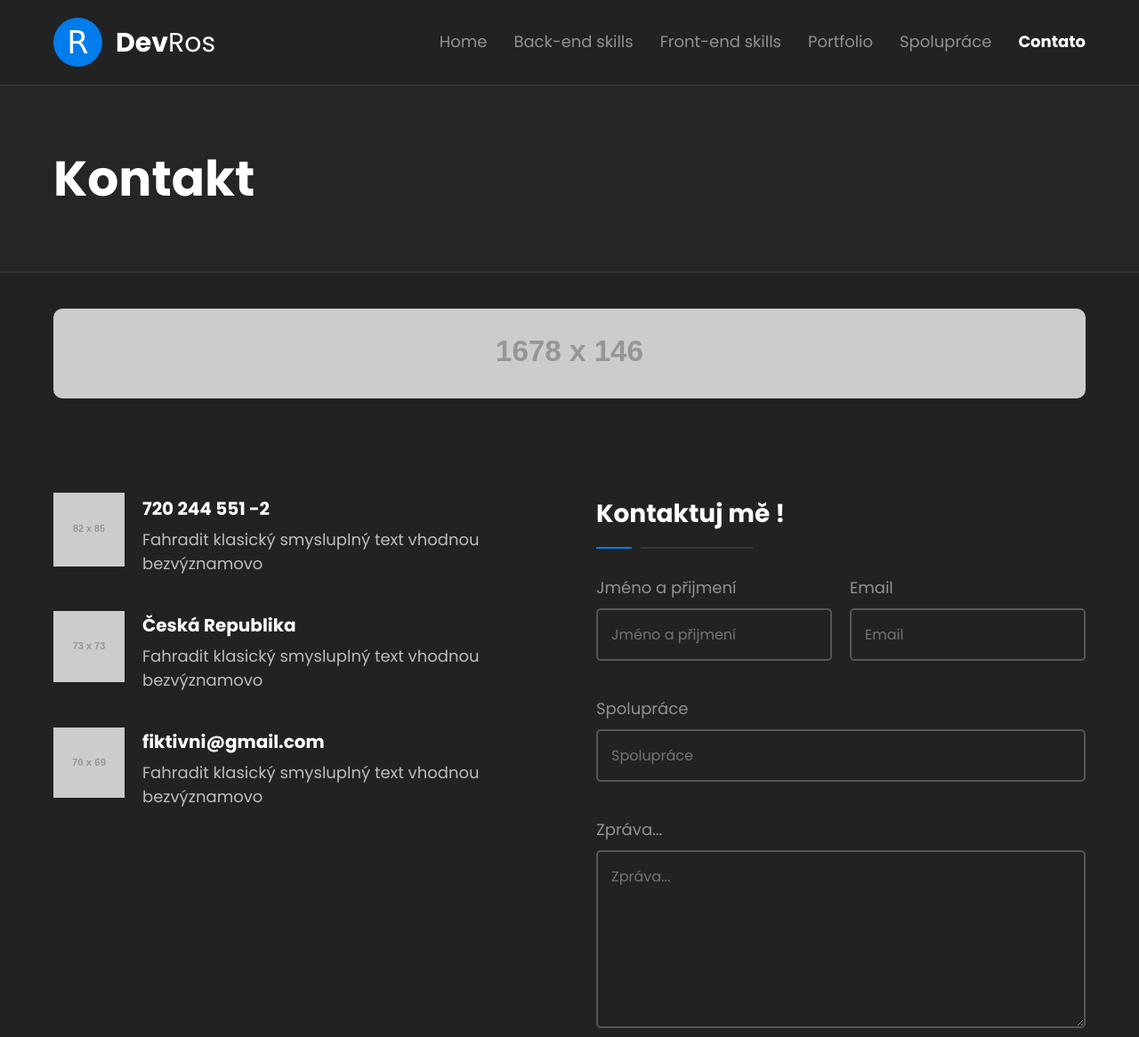
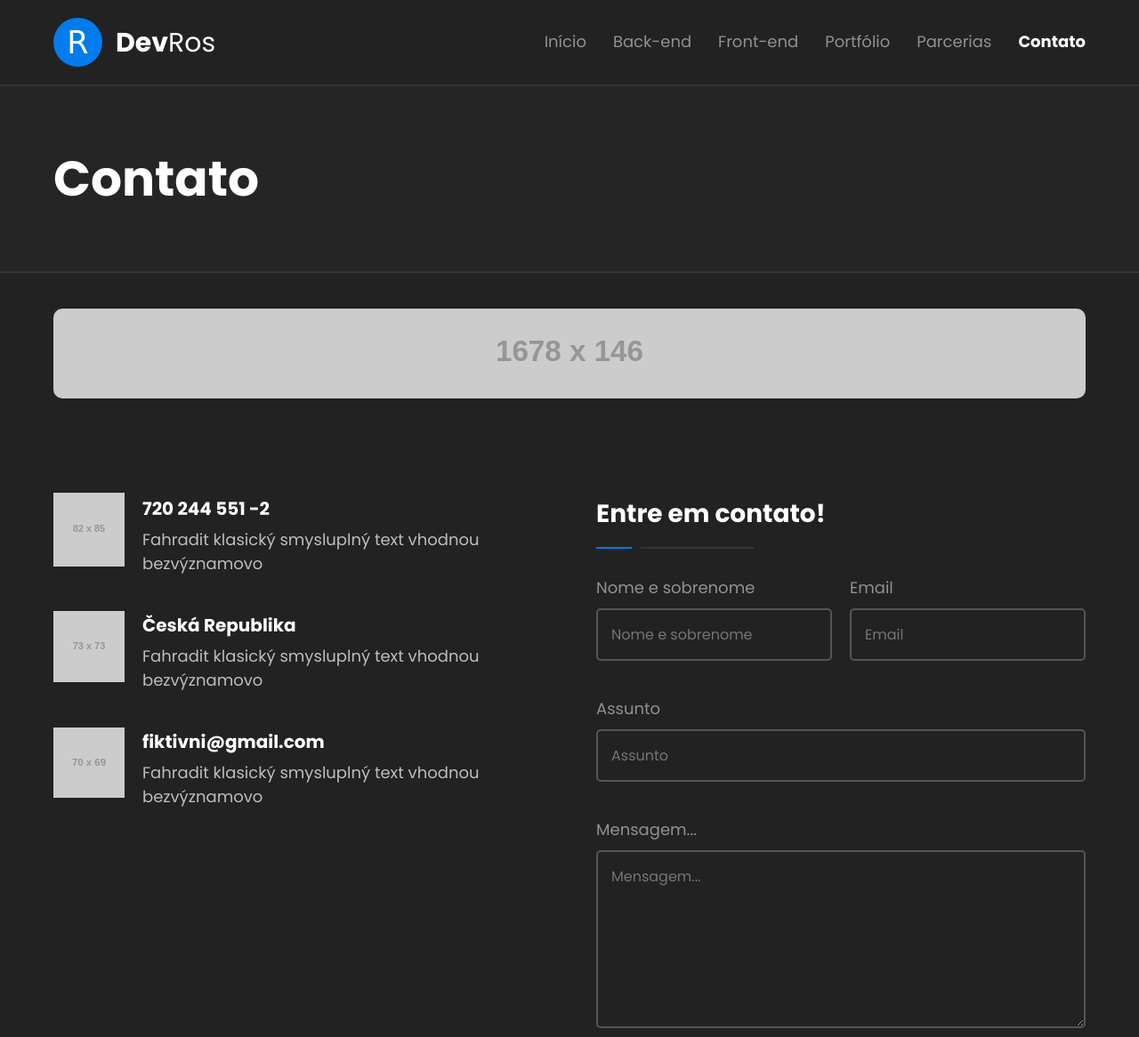
Before and after one commit to santos-savio/Projeto-Figma, a plain HTML site: page contato.html in a window 1280 px wide. Shown: the top 1166 px of the page at 89% size. Drawn offline with Linux system fonts and the light colour scheme; placeholder pictures from the web are drawn by us; a web font is replaced by a local one.

Commit message:
Traduzidas palavras

```diff
--- a/contato.html
+++ b/contato.html
@@ -346,11 +346,11 @@
                 </div>
                 <nav>
                     <ul>
-                        <li><a href="index.html">Home</a></li>
-                        <li><a href="back-end.html">Back-end skills</a></li>
-                        <li><a href="front-end.html">Front-end skills</a></li>
-                        <li><a href="galeria.html">Portfolio</a></li>
-                        <li><a href="#">Spolupráce</a></li>
+                        <li><a href="index.html">Início</a></li>
+                        <li><a href="back-end.html">Back-end</a></li>
+                        <li><a href="front-end.html">Front-end</a></li>
+                        <li><a href="galeria.html">Portfólio</a></li>
+                        <li><a href="#">Parcerias</a></li>
                         <li><a href="contato.html" class="active">Contato</a></li>
                     </ul>
                 </nav>
@@ -360,7 +360,7 @@
 
     <section class="hero">
         <div class="container">
-            <h1>Kontakt</h1>
+            <h1>Contato</h1>
         </div>
     </section>
 
@@ -407,7 +407,7 @@
 
             <!-- Contact Form -->
             <section class="contact-form-section">
-                <h2>Kontaktuj mě !</h2>
+                <h2>Entre em contato!</h2>
                 <div class="title-underline">
                     <div class="underline-short"></div>
                     <div class="underline-long"></div>
@@ -415,8 +415,8 @@
 
                 <form class="contact-form">
                     <div class="form-group">
-                        <label class="form-label">Jméno a přijmení</label>
-                        <input type="text" class="form-input" placeholder="Jméno a přijmení">
+                        <label class="form-label">Nome e sobrenome</label>
+                        <input type="text" class="form-input" placeholder="Nome e sobrenome">
                     </div>
 
                     <div class="form-group">
@@ -425,17 +425,17 @@
                     </div>
 
                     <div class="form-group full-width">
-                        <label class="form-label">Spolupráce</label>
-                        <input type="text" class="form-input" placeholder="Spolupráce">
+                            <label class="form-label">Assunto</label>
+                            <input type="text" class="form-input" placeholder="Assunto">
                     </div>
 
                     <div class="form-group double-width">
-                        <label class="form-label">Zpráva...</label>
-                        <textarea class="form-textarea" placeholder="Zpráva..."></textarea>
+                            <label class="form-label">Mensagem...</label>
+                            <textarea class="form-textarea" placeholder="Mensagem..."></textarea>
                     </div>
 
                     <div class="form-group">
-                        <button type="submit" class="submit-btn">Odeslat</button>
+                            <button type="submit" class="submit-btn">Enviar</button>
                     </div>
                 </form>
             </section>
```
Also changed, not shown: back-end.html (+6 -6 lines), front-end.html (+5 -5 lines), galeria.html (+10 -10 lines), index.html (+7 -7 lines).
